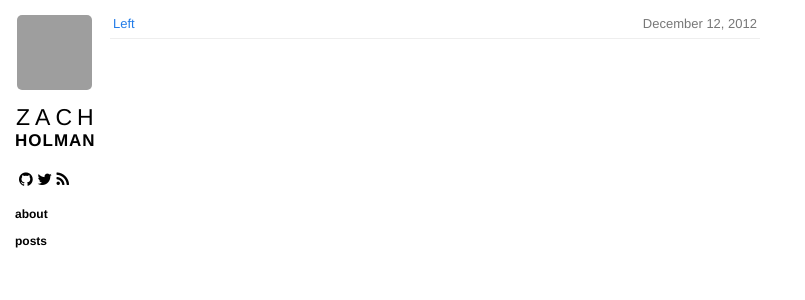
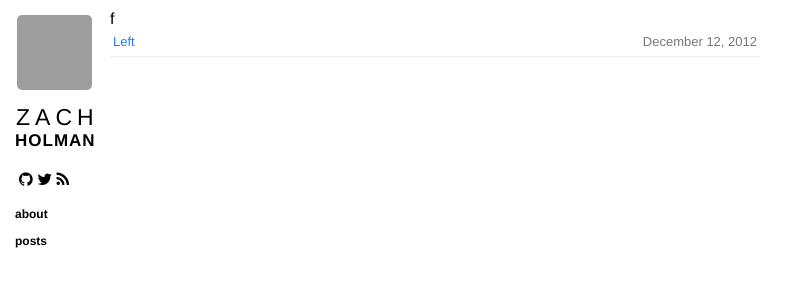
Before and after one commit to holman/left, a Jekyll site: the page built from index.html, in a window 1280 px wide. Shown: the top 300 px of the page, without its empty margins (0-805 px from the left). Built offline with Jekyll 4.4.1, drawn with Linux system fonts in a browser that asks for light colours; nearby versions of some CDN libraries; grey boxes are pictures that could not be loaded.

Commit message:
Update index.html

```diff
--- a/index.html
+++ b/index.html
@@ -4,7 +4,7 @@ title: "Posts"
 ---
 
 <section class="content">
-  <ul class="listing">
+  <ul class="listing">f
     {% for post in site.posts %}
       {% unless post.draft %}
       <li>
```
